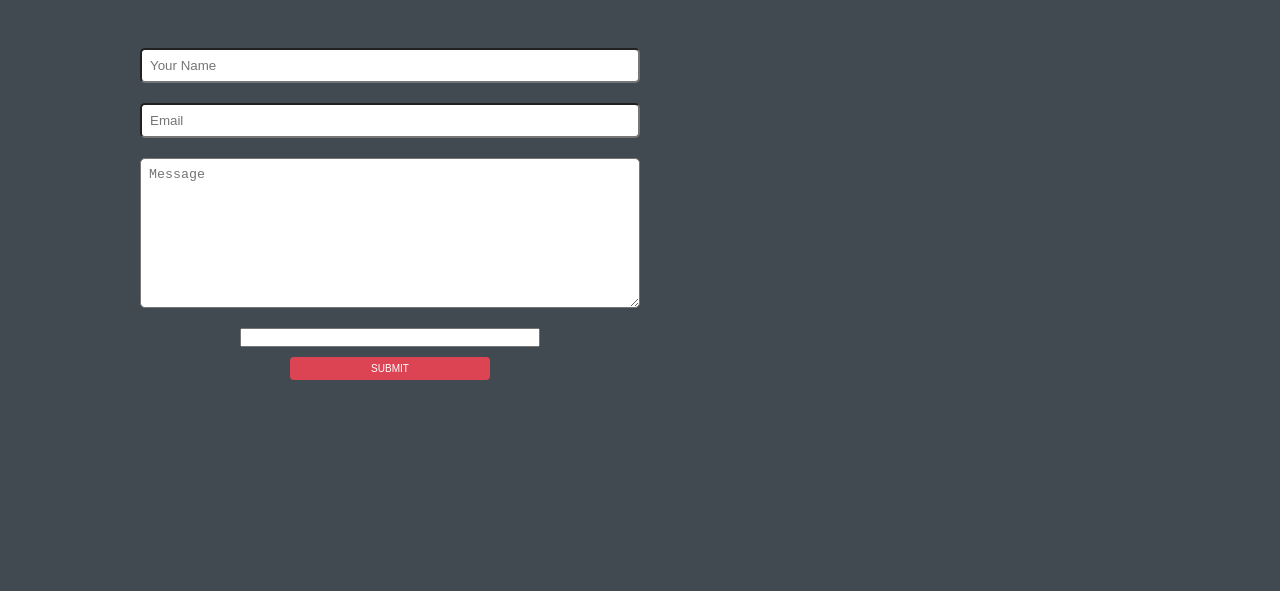
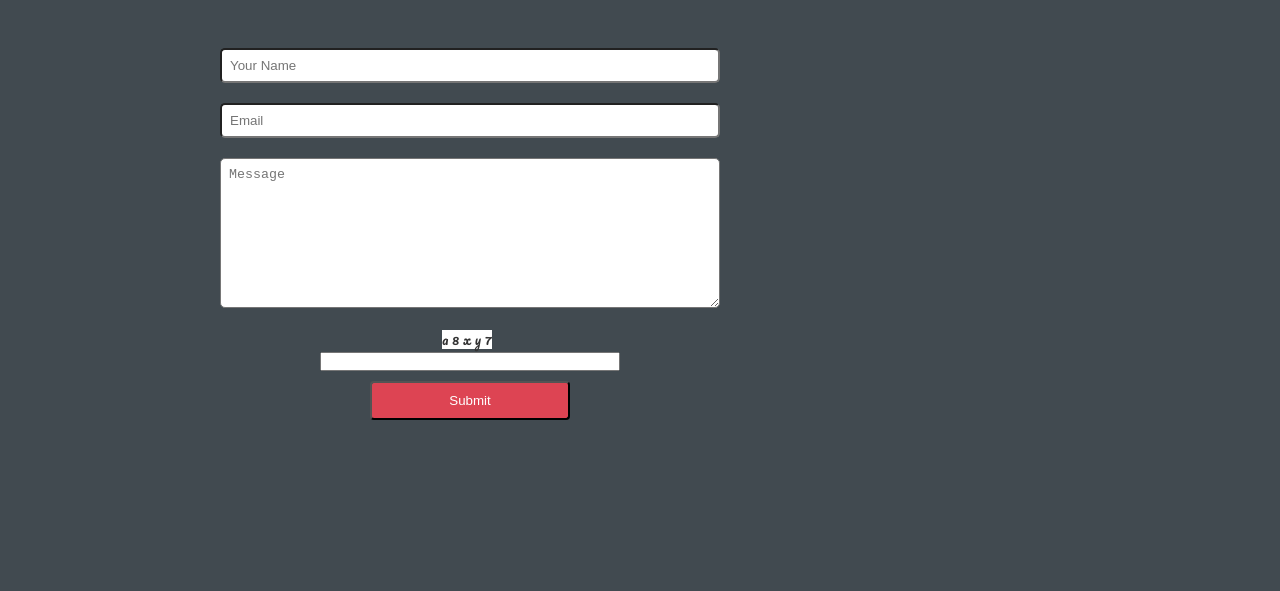
Before and after one commit to arifaksoy/Blog, a plain HTML site: page Blog app/contact.html in a window 1280 px wide. Shown: the part 209-800 px from the top of the page. Drawn offline with Linux system fonts and the light colour scheme.

Commit message:
added contact botdetect captcha

```diff
--- a/Blog app/contact.html
+++ b/Blog app/contact.html
@@ -5,6 +5,7 @@
     <title>Contact</title>
    <link href="https://fonts.googleapis.com/css2?family=Roboto+Slab&display=swap" rel="stylesheet">
     <link rel="stylesheet" href="https://use.fontawesome.com/releases/v5.0.13/css/all.css" integrity="sha384-DNOHZ68U8hZfKXOrtjWvjxusGo9WQnrNx2sqG0tfsghAvtVlRW3tvkXWZh58N9jp" crossorigin="anonymous">
+    <link href="https://fonts.googleapis.com/css2?family=Pacifico&display=swap" rel="stylesheet">
     <link rel="stylesheet" href="style.css">
 </head>
 
@@ -36,9 +37,9 @@
             <input type="text" name="name" placeholder="Your Name" class="input-element">
             <input type="email" name="email" placeholder="Email" class="input-element">
             <textarea name="message" class="input-element" placeholder="Message" style=""></textarea>
-
+            <label for="" >a 8 x y 7</label>
             <input type="text" class="sifre">
-            <input type="submit" name="send" class="btn">
+            <input type="submit" name="send" class="c-btn">
         </div>
 
 
@@ -47,4 +48,6 @@
 
 
 
+
+
 </body></html>
--- a/Blog app/style.css
+++ b/Blog app/style.css
@@ -275,32 +275,50 @@ li {
     position: relative;
     left: 29%;
     top: 110px;
-    font-size: 13px;
+    font-size: 16px;
     word-spacing: 4px;
 }
-.input-contact{
+
+.input-contact {
     width: 100%;
     position: absolute;
-    top:180px;
+    top: 180px;
+    margin-left: 80px;
 }
 
-.input-element{
+.input-element {
     display: block;
     width: 50%;
     margin-bottom: 20px;
     padding: 8px;
     border-radius: 5px;
 }
-textarea{
+
+textarea {
     height: 150px;
 }
-.sifre{
+
+.sifre {
     width: 300px;
     margin-left: 100px;
     display: block;
 }
-.btn{
 
+.c-btn {
+    color: #fff;
+    background-color: #DD4453;
     width: 200px;
     margin-left: 150px;
+    margin-top: 10px;
+    border-radius: 4px;
+    padding: 10px;
 }
+label{
+    display: inline-block;
+    background-color: white;
+    margin-left: 220px;
+    font-family: 'Pacifico', cursive;
+    border:2px solid #414A50;
+    margin-bottom: 1px;
+
+}
```
